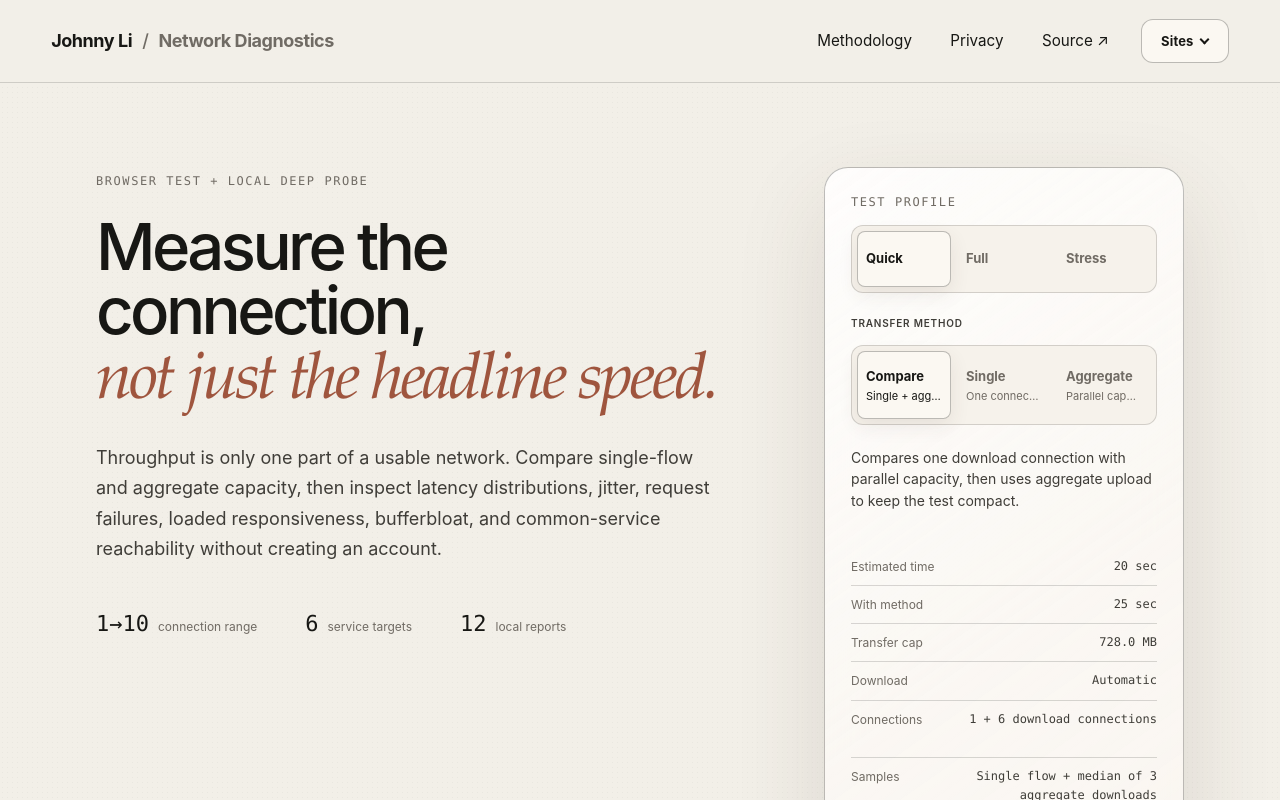
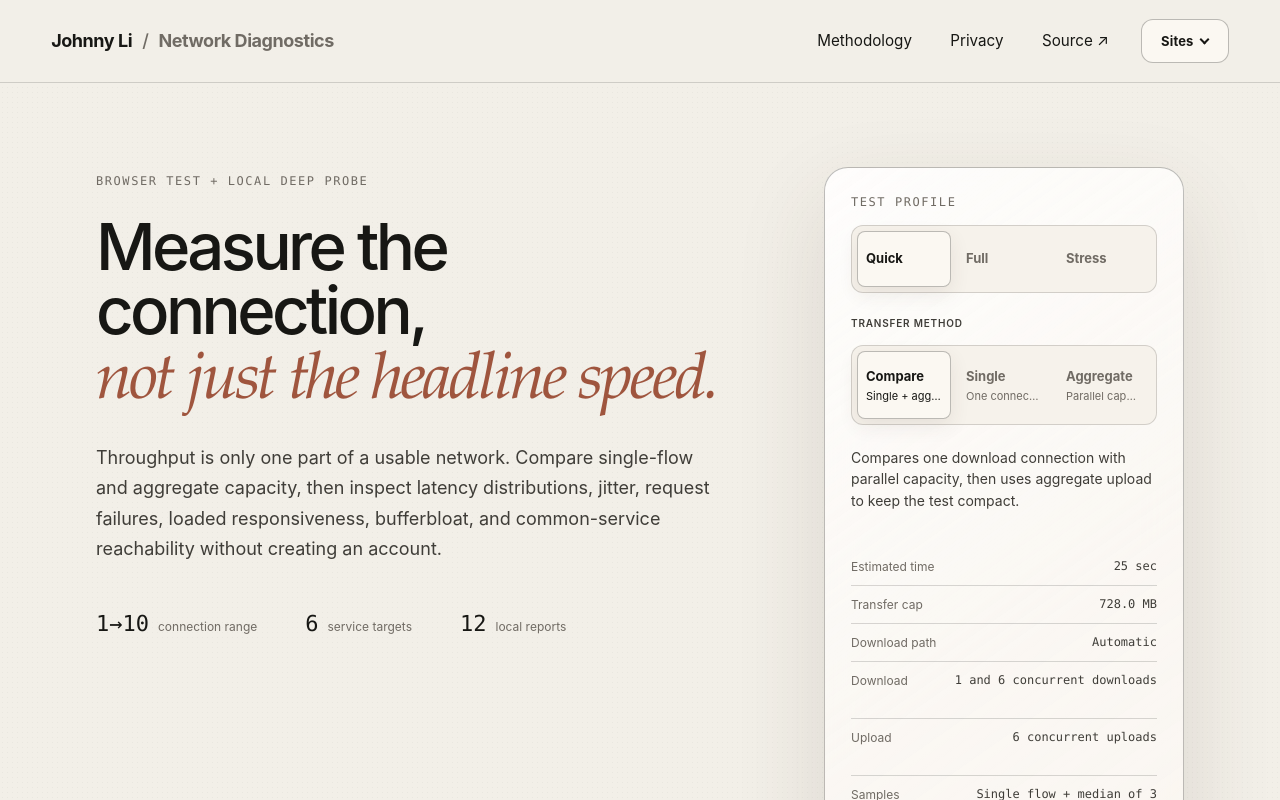
Before and after one commit to JohnnyZLi/Network-Diagnostics-Suite, a React (Vite) app: page / in a window 1280 px wide. Shown: the top 800 px of the page. Built offline with nearby package versions, Linux system fonts and the light colour scheme.

Commit message:
Fix transfer summary wording
* Improve transfer connection labels

* Simplify transfer summary rows

* Use the selected plan time as the profile estimate

* Test transfer summary grammar

```diff
--- a/src/components/TestControls.tsx
+++ b/src/components/TestControls.tsx
@@ -83,8 +83,9 @@ export function TestControls({
   onStart,
   onCancel
 }: TestControlsProps) {
-  const config = TEST_MODES[mode];
-  const plan = buildDiagnosticTestPlan(config, transferMode);
+  const profileConfig = TEST_MODES[mode];
+  const plan = buildDiagnosticTestPlan(profileConfig, transferMode);
+  const config = { ...profileConfig, estimatedTime: plan.estimatedTime };
   const transferCap = plan.transferCapBytes;
   const confirmationMode: ConfirmedTestMode | null = mode === "quick" ? null : mode;
   const [acknowledgedCaps, setAcknowledgedCaps] = useState<ConfirmationRecord>(loadConfirmationRecord);
@@ -176,10 +177,10 @@ export function TestControls({
         <p>{plan.methodDescription}</p>
         <dl>
           <div><dt>Estimated time</dt><dd>{compactEstimatedTime(config.estimatedTime)}</dd></div>
-          <div><dt>With method</dt><dd>{compactEstimatedTime(plan.estimatedTime)}</dd></div>
           <div><dt>Transfer cap</dt><dd>{formatBytes(transferCap)}</dd></div>
-          <div><dt>Download</dt><dd className={downloadPath === "auto" ? "path-recommendation" : ""}>{DOWNLOAD_PATHS[downloadPath].name}</dd></div>
-          <div className="test-controls__variable-row"><dt>Connections</dt><dd>{plan.connectionLabel}</dd></div>
+          <div><dt>Download path</dt><dd className={downloadPath === "auto" ? "path-recommendation" : ""}>{DOWNLOAD_PATHS[downloadPath].name}</dd></div>
+          <div className="test-controls__variable-row"><dt>Download</dt><dd>{plan.downloadConnectionLabel}</dd></div>
+          <div className="test-controls__variable-row"><dt>Upload</dt><dd>{plan.uploadConnectionLabel}</dd></div>
           <div className="test-controls__variable-row"><dt>Samples</dt><dd>{plan.sampleLabel}</dd></div>
           <div><dt>Services</dt><dd>{config.includeServices ? "6 destinations" : "Not contacted"}</dd></div>
           <div><dt>Storage</dt><dd>12 reports · this browser</dd></div>
--- a/src/diagnostics/flow-plan.ts
+++ b/src/diagnostics/flow-plan.ts
@@ -15,7 +15,8 @@ export interface DiagnosticTestPlan {
   uploads: ThroughputStagePlan[];
   transferCapBytes: number;
   estimatedTime: string;
-  connectionLabel: string;
+  downloadConnectionLabel: string;
+  uploadConnectionLabel: string;
   sampleLabel: string;
   methodDescription: string;
 }
@@ -31,27 +32,43 @@ function stage(
   return { id, strategy, concurrency, durationMs, capBytes, samples };
 }
 
-function singlePlan(config: TestModeConfig): Pick<DiagnosticTestPlan, "downloads" | "uploads" | "connectionLabel" | "sampleLabel" | "methodDescription"> {
+function formatCountSeries(counts: number[]): string {
+  if (counts.length === 1) return String(counts[0]);
+  if (counts.length === 2) return `${counts[0]} and ${counts[1]}`;
+  return `${counts.slice(0, -1).join(", ")}, and ${counts.at(-1)}`;
+}
+
+function transferConnectionLabel(counts: number[], direction: "download" | "upload"): string {
+  if (counts.length === 1 && counts[0] === 1) return `1 ${direction}`;
+  const noun = `${direction}s`;
+  return counts.length === 1
+    ? `${counts[0]} concurrent ${noun}`
+    : `${formatCountSeries(counts)} concurrent ${noun}`;
+}
+
+function singlePlan(config: TestModeConfig): Pick<DiagnosticTestPlan, "downloads" | "uploads" | "downloadConnectionLabel" | "uploadConnectionLabel" | "sampleLabel" | "methodDescription"> {
   return {
     downloads: [stage("single", "single", 1, config.downloadDurationMs, config.downloadCapBytes, config.downloadSamples)],
     uploads: [stage("single", "single", 1, config.uploadDurationMs, config.uploadCapBytes)],
-    connectionLabel: "1 download · 1 upload",
+    downloadConnectionLabel: transferConnectionLabel([1], "download"),
+    uploadConnectionLabel: transferConnectionLabel([1], "upload"),
     sampleLabel: `Median of ${config.downloadSamples} single-connection downloads`,
     methodDescription: "One isolated connection in each direction exposes single-flow behavior that parallel transfers can hide."
   };
 }
 
-function aggregatePlan(config: TestModeConfig): Pick<DiagnosticTestPlan, "downloads" | "uploads" | "connectionLabel" | "sampleLabel" | "methodDescription"> {
+function aggregatePlan(config: TestModeConfig): Pick<DiagnosticTestPlan, "downloads" | "uploads" | "downloadConnectionLabel" | "uploadConnectionLabel" | "sampleLabel" | "methodDescription"> {
   return {
     downloads: [stage("aggregate", "aggregate", config.concurrency, config.downloadDurationMs, config.downloadCapBytes, config.downloadSamples)],
     uploads: [stage("aggregate", "aggregate", config.uploadConcurrency, config.uploadDurationMs, config.uploadCapBytes)],
-    connectionLabel: `${config.concurrency} download · ${config.uploadConcurrency} upload`,
+    downloadConnectionLabel: transferConnectionLabel([config.concurrency], "download"),
+    uploadConnectionLabel: transferConnectionLabel([config.uploadConcurrency], "upload"),
     sampleLabel: `Median of ${config.downloadSamples} aggregate downloads`,
     methodDescription: "Parallel connections estimate the total application capacity available to several simultaneous transfers."
   };
 }
 
-function comparePlan(config: TestModeConfig): Pick<DiagnosticTestPlan, "downloads" | "uploads" | "connectionLabel" | "sampleLabel" | "methodDescription"> {
+function comparePlan(config: TestModeConfig): Pick<DiagnosticTestPlan, "downloads" | "uploads" | "downloadConnectionLabel" | "uploadConnectionLabel" | "sampleLabel" | "methodDescription"> {
   if (config.id === "extended") {
     const scaling = [
       stage("scale-1", "single", 1, 4_000, 400 * 1_000_000),
@@ -72,9 +89,10 @@ function comparePlan(config: TestModeConfig): Pick<DiagnosticTestPlan, "download
           config.uploadCapBytes - config.comparisonSingleUploadCapBytes
         )
       ],
-      connectionLabel: "1 → 2 → 4 → 8 → 10 download",
-      sampleLabel: "Five-step download scaling curve",
-      methodDescription: "Builds a 1 → 2 → 4 → 8 → 10 download scaling curve, then compares single and aggregate upload."
+      downloadConnectionLabel: transferConnectionLabel([1, 2, 4, 8, config.concurrency], "download"),
+      uploadConnectionLabel: transferConnectionLabel([1, config.uploadConcurrency], "upload"),
+      sampleLabel: "Five-stage download scaling test",
+      methodDescription: "Measures download capacity at 1, 2, 4, 8, and 10 concurrent connections, then compares single-connection and aggregate upload capacity."
     };
   }
 
@@ -98,7 +116,10 @@ function comparePlan(config: TestModeConfig): Pick<DiagnosticTestPlan, "download
       stage("aggregate", "aggregate", config.concurrency, config.downloadDurationMs, aggregateDownloadCapBytes, config.downloadSamples)
     ],
     uploads,
-    connectionLabel: `1 + ${config.concurrency} download connections`,
+    downloadConnectionLabel: transferConnectionLabel([1, config.concurrency], "download"),
+    uploadConnectionLabel: config.comparisonSingleUploadDurationMs > 0
+      ? transferConnectionLabel([1, config.uploadConcurrency], "upload")
+      : transferConnectionLabel([config.uploadConcurrency], "upload"),
     sampleLabel: `Single flow + median of ${config.downloadSamples} aggregate downloads`,
     methodDescription: config.id === "quick"
       ? "Compares one download connection with parallel capacity, then uses aggregate upload to keep the test compact."
```
Also changed, not shown: 1 other file (tests, documents, lock files or other folders).
